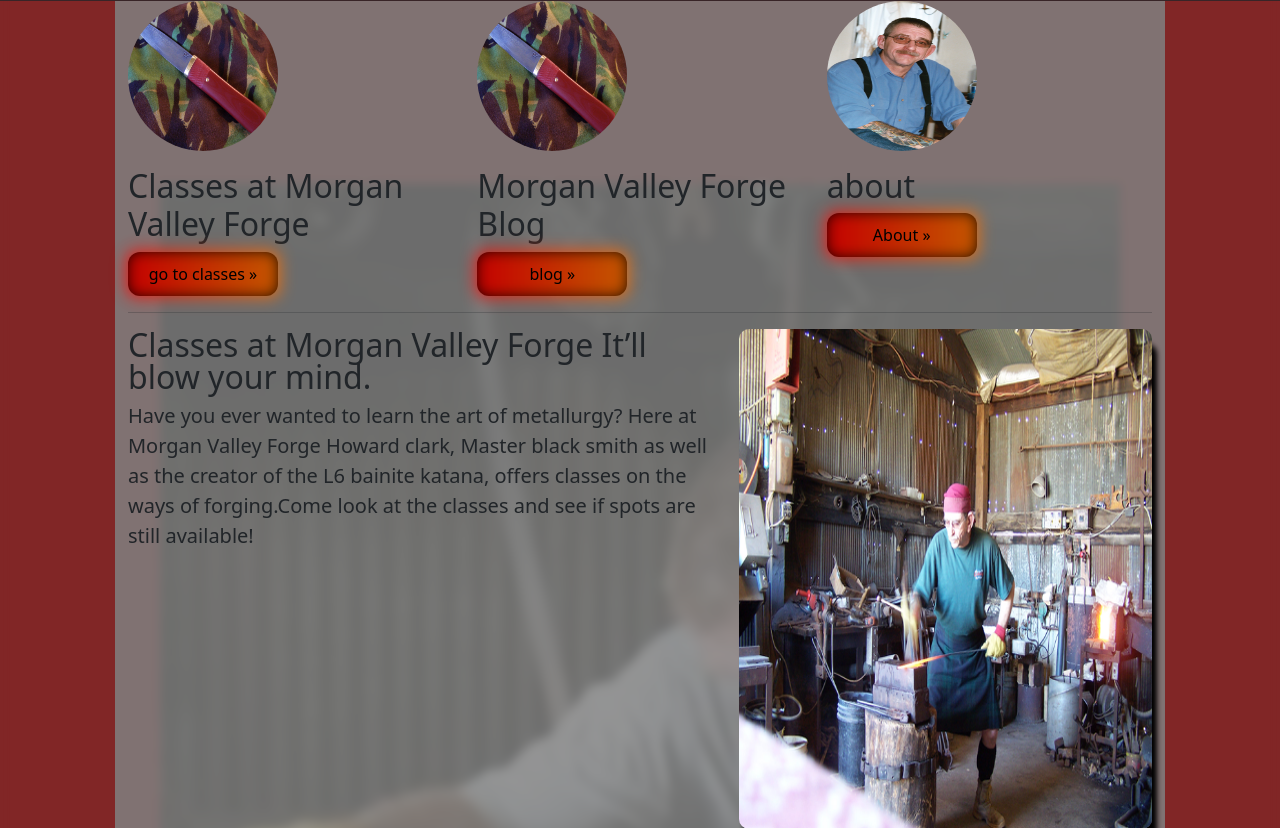
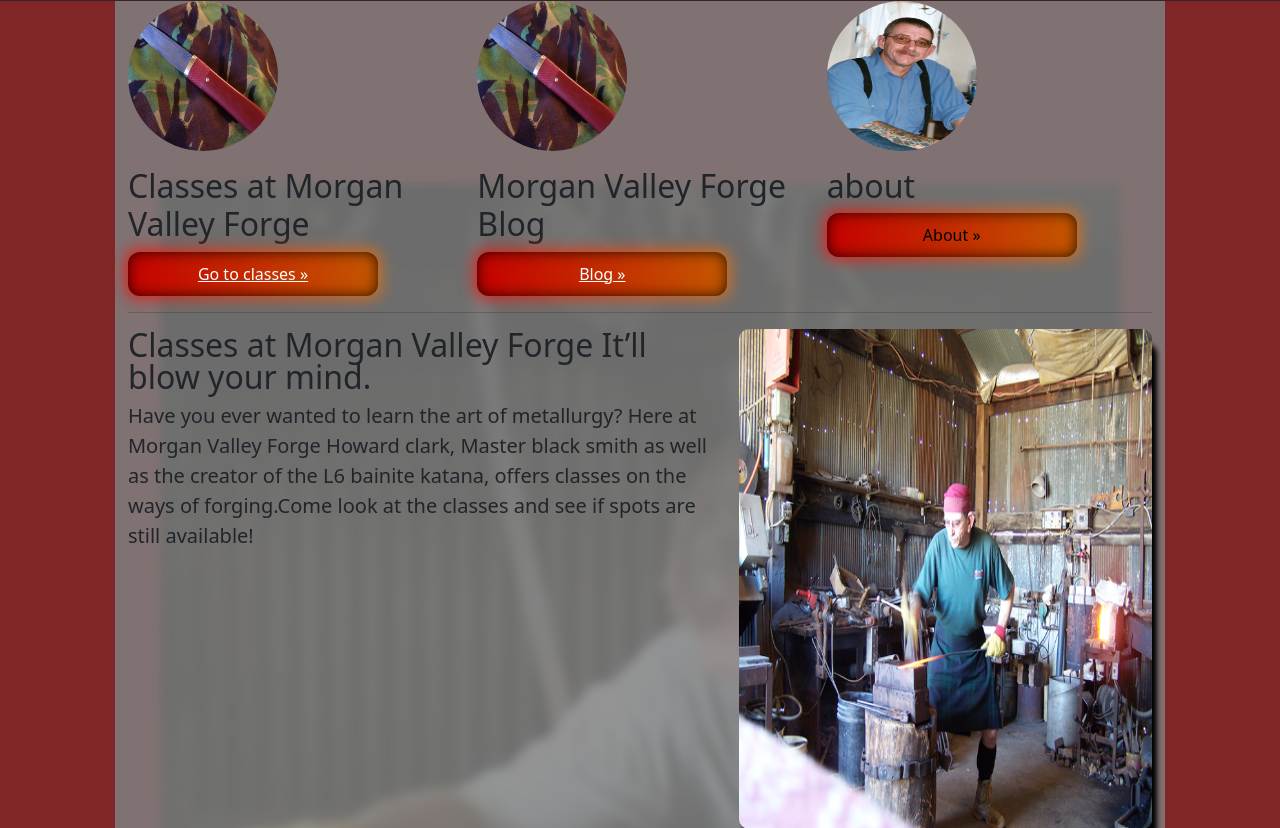
Before and after one commit to Baileyrechkemmr/omimi_swords, a Django app: page / in a window 1280 px wide. Shown: the part 149-977 px from the top of the page. Run offline with Django 3.2, Linux system fonts and the light colour scheme.

Commit message:
home classes and blog button fixed

```diff
--- a/projects/templates/projects/home.html
+++ b/projects/templates/projects/home.html
@@ -109,7 +109,7 @@
         }
 
         /* button */.button {
-            width: 150px;
+            width: 250px;
             padding: 10px;
             border: none;
             outline: none;
@@ -335,12 +335,16 @@
                 <div class="col-lg-4">
                     <img class="rounded-circle mb-3" src="{% static 'classes_image_1.png' %}" style="width: 150px; height: 150px">
                     <h2 class="fw-normal">Classes at Morgan Valley Forge</h2>
-                    <button class="button" href="{% url 'classes' %}">go to classes &raquo;</a></button>
+                    <button class="button">
+                        <a class="button_color" href="{% url 'classes' %}">Go to classes &raquo;</a>
+                    </button>
                 </div><!-- /.col-lg-4 -->
                 <div class="col-lg-4">
                     <img class="rounded-circle mb-3" src="{% static 'classes_image_1.png' %}" style="width: 150px; height: 150px">
                     <h2 class="fw-normal">Morgan Valley Forge Blog</h2>
-                    <button class="button" href="{% url 'blog' %}">blog &raquo;</a></button>
+                    <button class="button">
+                        <a class="button_color" href="{% url 'blog' %}">Blog &raquo;</a>
+                    </button>
                 </div><!-- /.col-lg-4 -->
                 <div class="col-lg-4">
                     <img class="rounded-circle mb-3" src="{% static 'profile_pic_1.png' %}" style="width: 150px; height: 150px">
```
